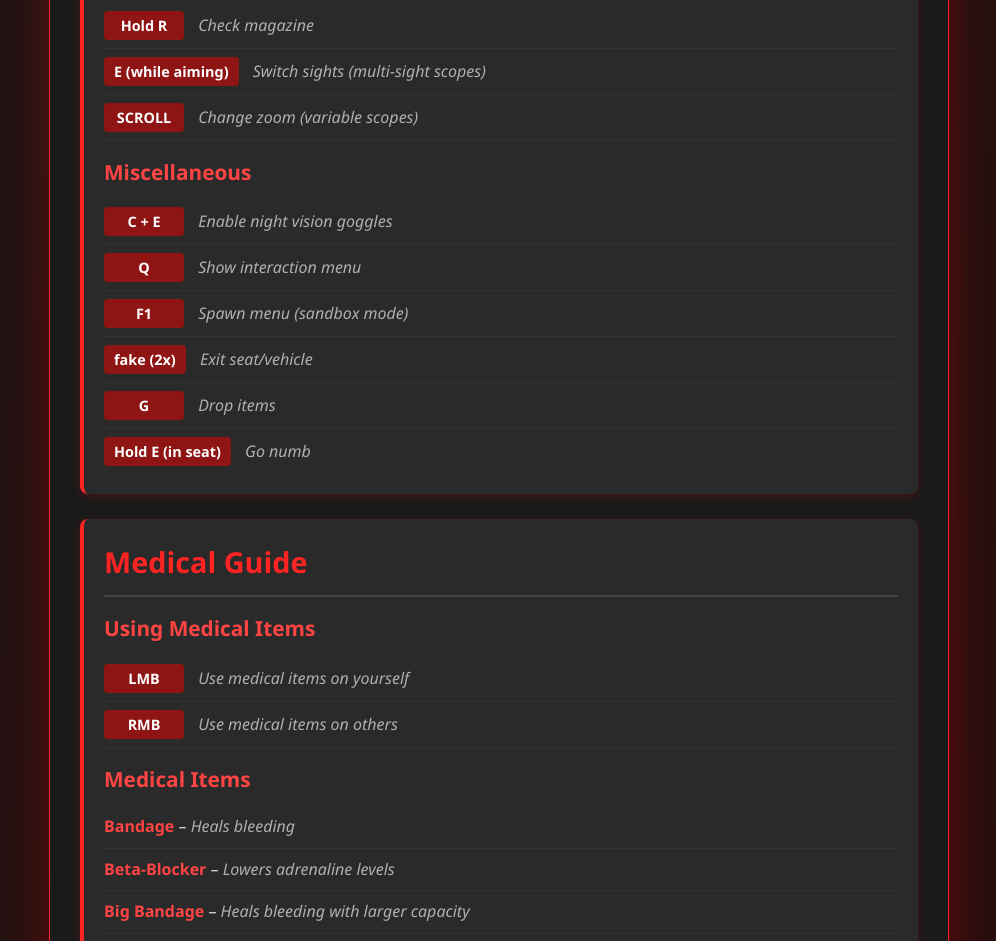
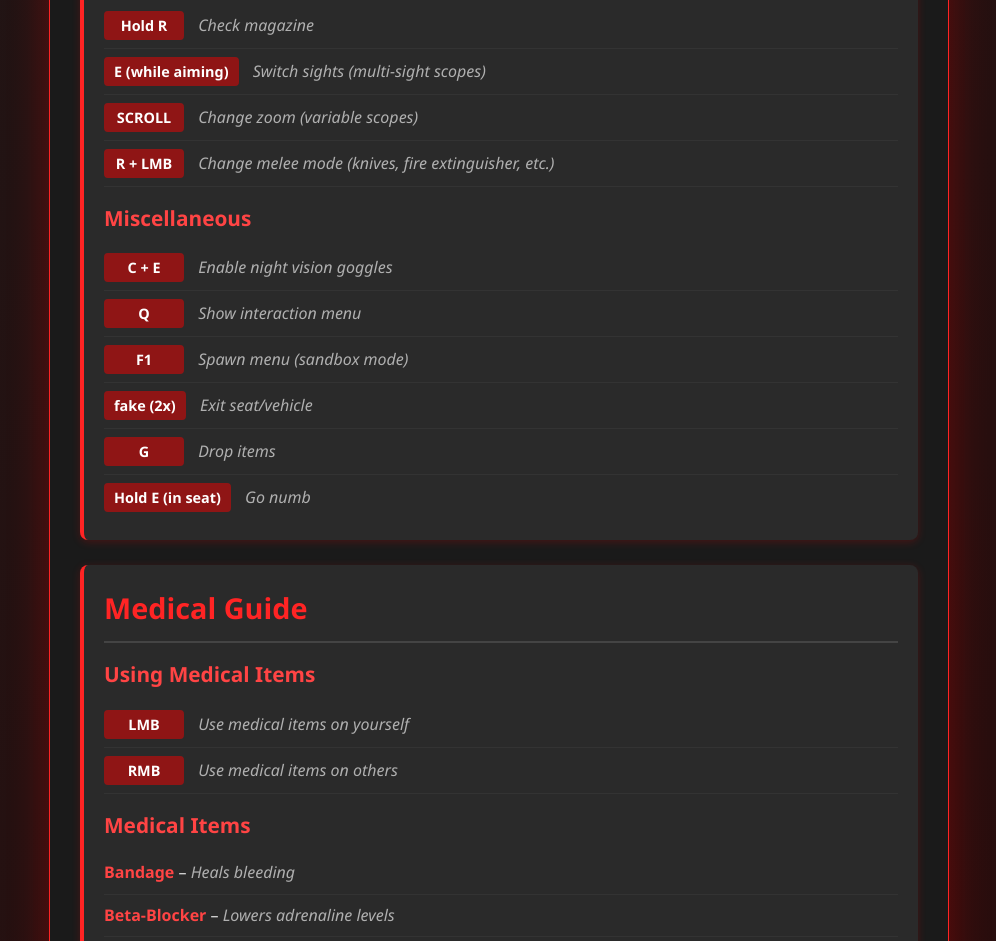
Before and after one commit to ArchenAnicure/supreme-waffle, a plain HTML site: page index.html in a window 1280 px wide. Shown: the part 1751-2692 px from the top of the page, without its empty margins (141-1137 px from the left). Drawn offline with Linux system fonts and the light colour scheme.

Commit message:
Update index.html
melee mode controls

```diff
--- a/index.html
+++ b/index.html
@@ -290,6 +290,10 @@
                     <span class="key">SCROLL</span>
                     <span class="description">Change zoom (variable scopes)</span>
                 </div>
+                <div class="control-line">
+                    <span class="key">R + LMB</span>
+                    <span class="description">Change melee mode (knives, fire extinguisher, etc.)</span>
+                </div>
 
                 <h3>Miscellaneous</h3>
                 <div class="control-line">
```
